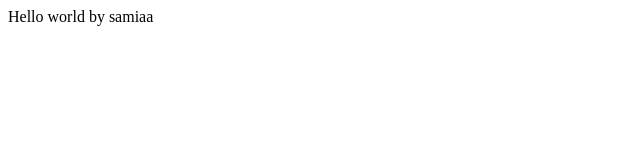
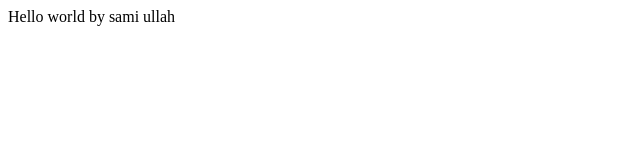
Before and after one commit to sameeh785/Boocamp-2020, a plain HTML site: page index.html in a window 1280 px wide. Shown: the full height of the page, 0-640 px from the left. Drawn offline with Linux system fonts and the light colour scheme.

Commit message:
Update index.html
update done

```diff
--- a/index.html
+++ b/index.html
@@ -6,7 +6,7 @@
     <title>Bootcamp 2022</title>
 </head>
 <body>
-    <div>Hello world by samiaa</div>
+    <div>Hello world by sami ullah</div>
 
 </body>
 </html>
```
